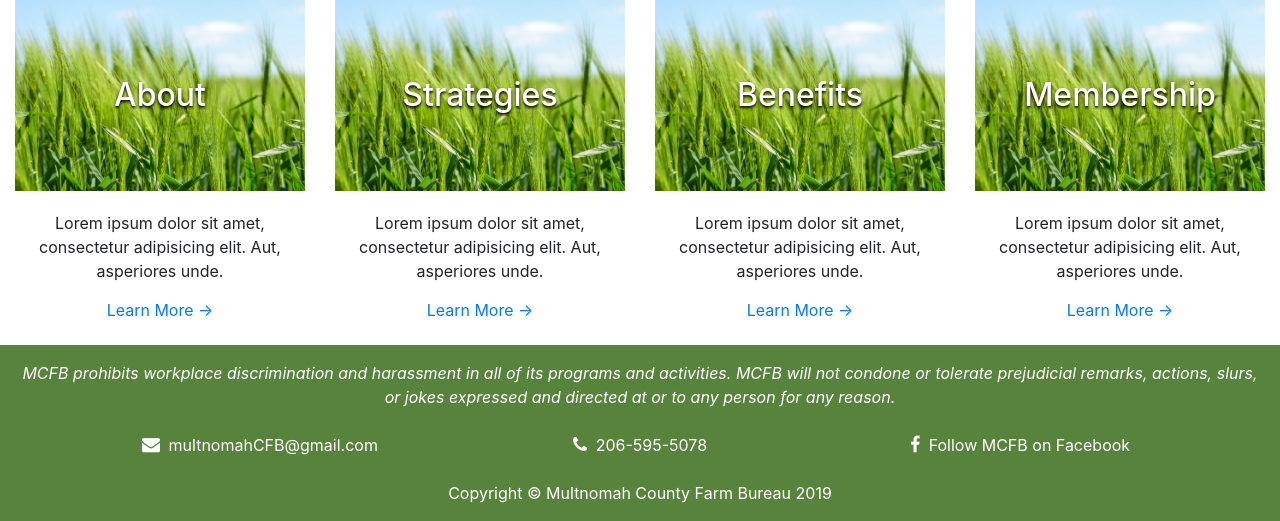
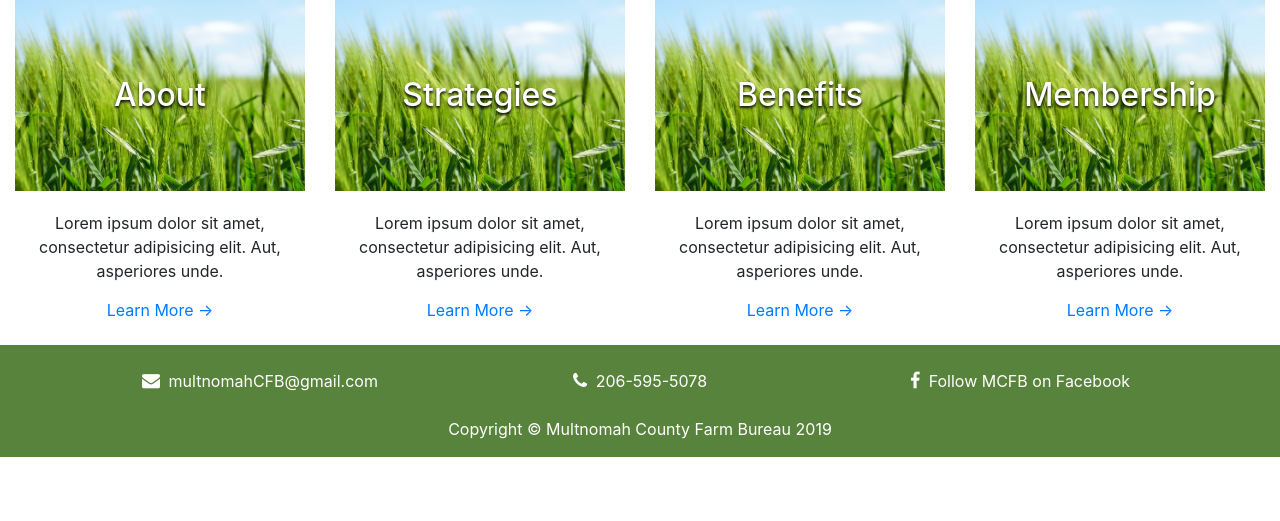
Before and after one commit to MarcLignarius/MCFB-v3.0, a PHP site: page /index.php in a window 1280 px wide. Shown: the part 531-1052 px from the top of the page. After the commit the page ends 988 px from the top, so only its background shows below. Run offline with PHP 8.4, Linux system fonts and the light colour scheme.

Commit message:
remove statement from footer

```diff
--- a/footer.php
+++ b/footer.php
@@ -1,16 +1,7 @@
     <!-- Footer -->
     <footer class="py-3 bg-dark">
-        <div class="container-fluid">
-          <p class="mb-4 text-center text-white">
-            <em>
-              MCFB prohibits workplace discrimination and harassment in all of its
-              programs and activities. MCFB will not condone or tolerate prejudicial remarks,
-              actions, slurs, or jokes expressed and directed at or to any person for any reason.
-          </em>
-          </p>
-        </div>
         <div class="container">
-          <div class="row mb-2">
+          <div class="row mt-2 mb-2">
             <div class="col-md-4 mb-0 text-center">
               <p>
                 <i class="fa fa-envelope"></i>
```
